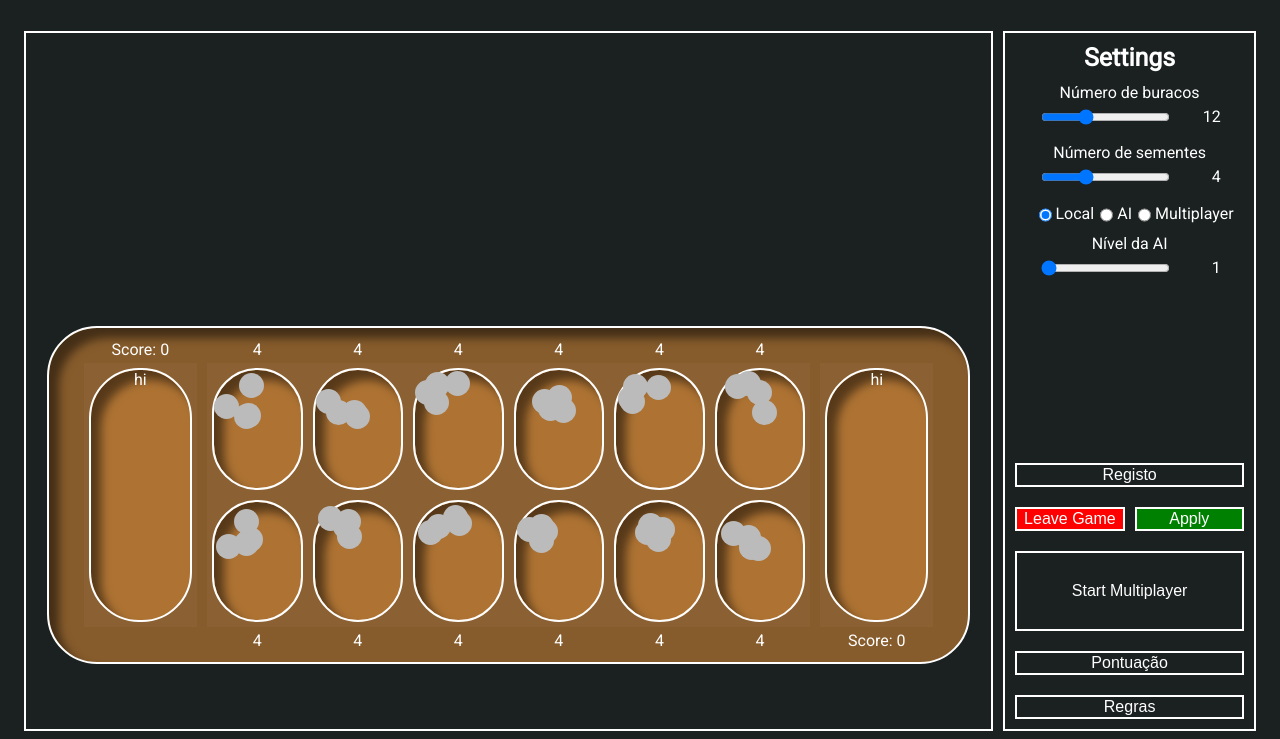
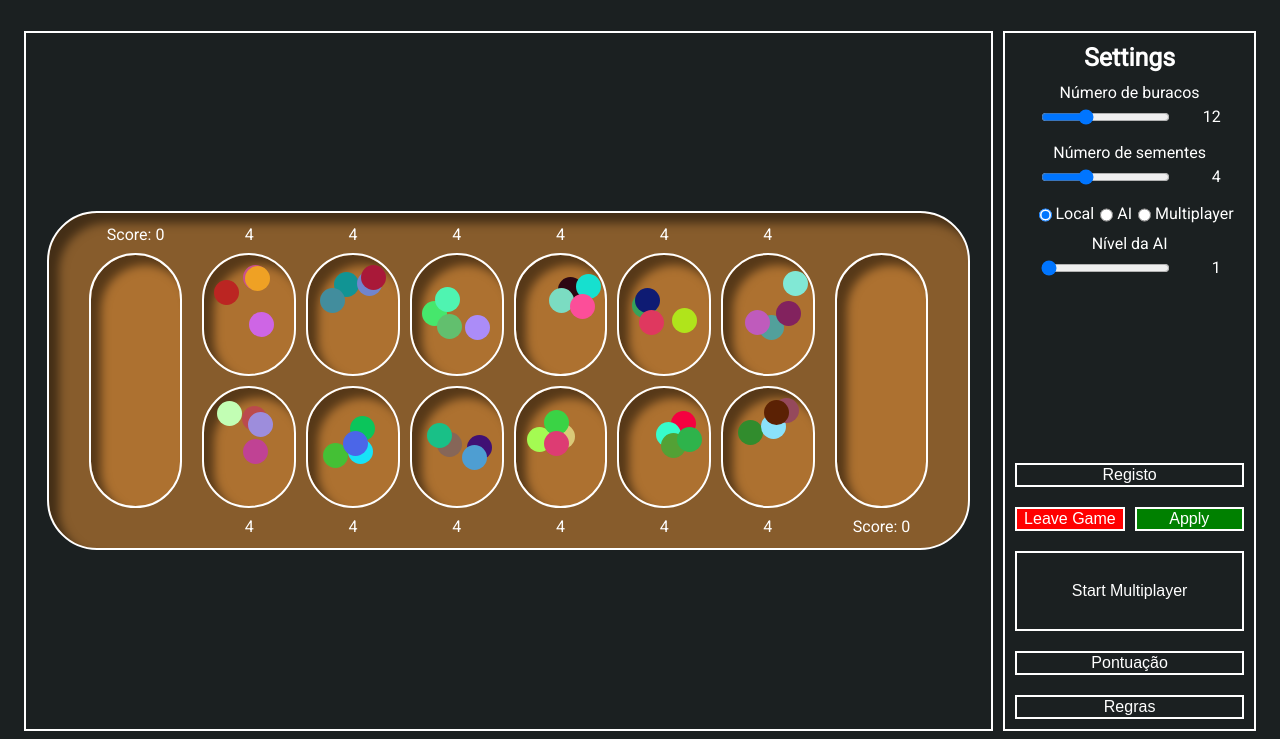
Before and after one commit to Henrique-Valente/LTW-Proj1, a plain HTML site: page index.html in a window 1280 px wide. Shown: the part 86-825 px from the top of the page. Drawn offline with Linux system fonts and the light colour scheme.

Commit message:
added color to beads

```diff
--- a/css/style.css
+++ b/css/style.css
@@ -120,14 +120,14 @@ html {
 }
 
 .hiddenBox{
-  display: none;
-  margin-top: 10px;
+  position:absolute;
+  top:5%;
+  left:50%;
+
 }
 
 #playerTurnDisplay{
-  flex: 1 0 21%; /* explanation below */
-  margin: 5px;
-  height: 100px;
+  font-size: 3em;
 }
 /* -------------------------- */
 
@@ -177,11 +177,23 @@ html {
   border-radius: 50%;
   display: inline-block;
 }
+
+.beadsContainerScore{
+
+  background-color: red;
+}
+
+.beadsContainerPot{
+  /* width: 50%;
+  height: 50%; */
+  /* border: 3px solid green;
+  background-color: red; */
+}
 /* ----------------------------------------------------------------------------------------------- */
 
 
 .section{
-  background-color:rgba(255, 255, 255, 0.03);
+  /* background-color:rgba(255, 255, 255, 0.03); */
   margin:5px;
 }
 
--- a/index.html
+++ b/index.html
@@ -55,7 +55,7 @@
           <li>The six pits near you are your pits.</li>
           <li>Only use one hand to pick up and put down seeds.</li>
           <li>Once you touch the seeds in a pit, you must move those seeds.</li>
-          <li>Only put seeds in your own store, not your opponent’s store.</li>
+          <li>Only put seeds in your own store, not your opponent´s store.</li>
         </ul>
         <h3>Starting the Game:</h3>
         On a turn, a player picks up all the seeds in one pit and “sows” them to the right, placing one
--- a/index.js
+++ b/index.js
@@ -83,7 +83,6 @@ function register(request, response, body) {
     return;
   }
 
-  //verificar se o objet esta no ficheiro
 }
 
 function readFile(file) {
--- a/js/toggleFun.js
+++ b/js/toggleFun.js
@@ -242,18 +242,28 @@ window.onload = function() {
 function generateRandomIntegerInRange(min, max) {
     return Math.floor(Math.random() * (max - min + 1)) + min;
 }
+function getRandomColor() {
+    var letters = '0123456789ABCDEF';
+    var color = '#';
+    for (var i = 0; i < 6; i++) {
+      color += letters[Math.floor(Math.random() * 16)];
+    }
+    return color;
+  }
 
 function genBeads(type,index,game){
 
     if(type === "mt" || type === "mb"){
-	    var square = document.getElementById(type);
-        square.innerHTML += "<div class=test>hi</div>"
+	    var square = document.getElementById("beadsContainer"+type);
 
-        var square2 = document.getElementsByClassName("test")
-        //console.log(square2.innerHTML)
+        // var height = document.querySelector("#beadsContainer"+type).offsetHeight;
+        // var width = document.querySelector("#beadsContainer"+type).offsetWidth;
 
     } else{
-        var square = document.getElementById(type+index);
+        var square = document.getElementById("beadsContainer"+type+index);
+        // var height = document.querySelector("#beadsContainer"+type+index).offsetHeight;
+        // console.log(height)
+        // var width = document.querySelector("#beadsContainer"+type+index).offsetWidth;
     }
 
     var number = game.board.get_element_at_position(index);
@@ -261,9 +271,9 @@ function genBeads(type,index,game){
 
 
     for (let int = 0; int < number; int++) {
-        let x = generateRandomIntegerInRange(35,0);
-        let y = generateRandomIntegerInRange(0,35);
-        square.innerHTML += "<div class=bead style=top:"+x+"px;"+"left:"+y+"px"+"></div>"
+        let x = generateRandomIntegerInRange(10,60);
+        let y = generateRandomIntegerInRange(10,60);
+        square.innerHTML += "<div class=bead style=top:"+x+"px;"+"left:"+y+"px"+";background-color:" + getRandomColor()+"></div>"
     }
 }
 
@@ -324,13 +334,15 @@ function reset(){
 function genDiv(type,index,game){
     if(type == 'pb'){
         return '<div class="pot border" id="'+type+index+'" style="width:'+(100/(game.size/2))+'%'+'" onClick="updateCanvas'+game.opponent+'('+index+')">'
-            +'<div class="seedCountPB">'
+        +'<div class="beadsContainerPot" id="beadsContainer'+type+index+'"></div>'
+        +'<div class="seedCountPB">'
                 +game.board.get_element_at_position(index)
             +'</div>'
         +'</div>';
     }else{
         return '<div class="pot border" id="'+type+index+'" style="width:'+(100/(game.size/2))+'%'+'" onClick="updateCanvas'+game.opponent+'('+index+')">'
-            +'<div class="seedCountPT">'
+        +'<div class="beadsContainerPot" id="beadsContainer'+type+index+'"></div>'
+        +'<div class="seedCountPT">'
                 +game.board.get_element_at_position(index)
             +'</div>'
         +'</div>';
@@ -340,12 +352,14 @@ function genDiv(type,index,game){
 function genDivScore(type,index,game){
     if(type == 'mt'){
         return '<div class="pot border" id="'+type+'">'
+        +'<div class="beadsContainerScore" id="beadsContainer'+type+'"></div>'
             +'<div class="seedCountPB">'
                 + "Score: " + game.board.get_element_at_position(index)
             +'</div>'
         +'</div>';
     }else{
         return '<div class="pot border" id="'+type+'">'
+        +'<div class="beadsContainerScore" id="beadsContainer'+type+'"></div>'
             +'<div class="seedCountPT">'
                 + "Score: " + game.board.get_element_at_position(index)
             +'</div>'
```
